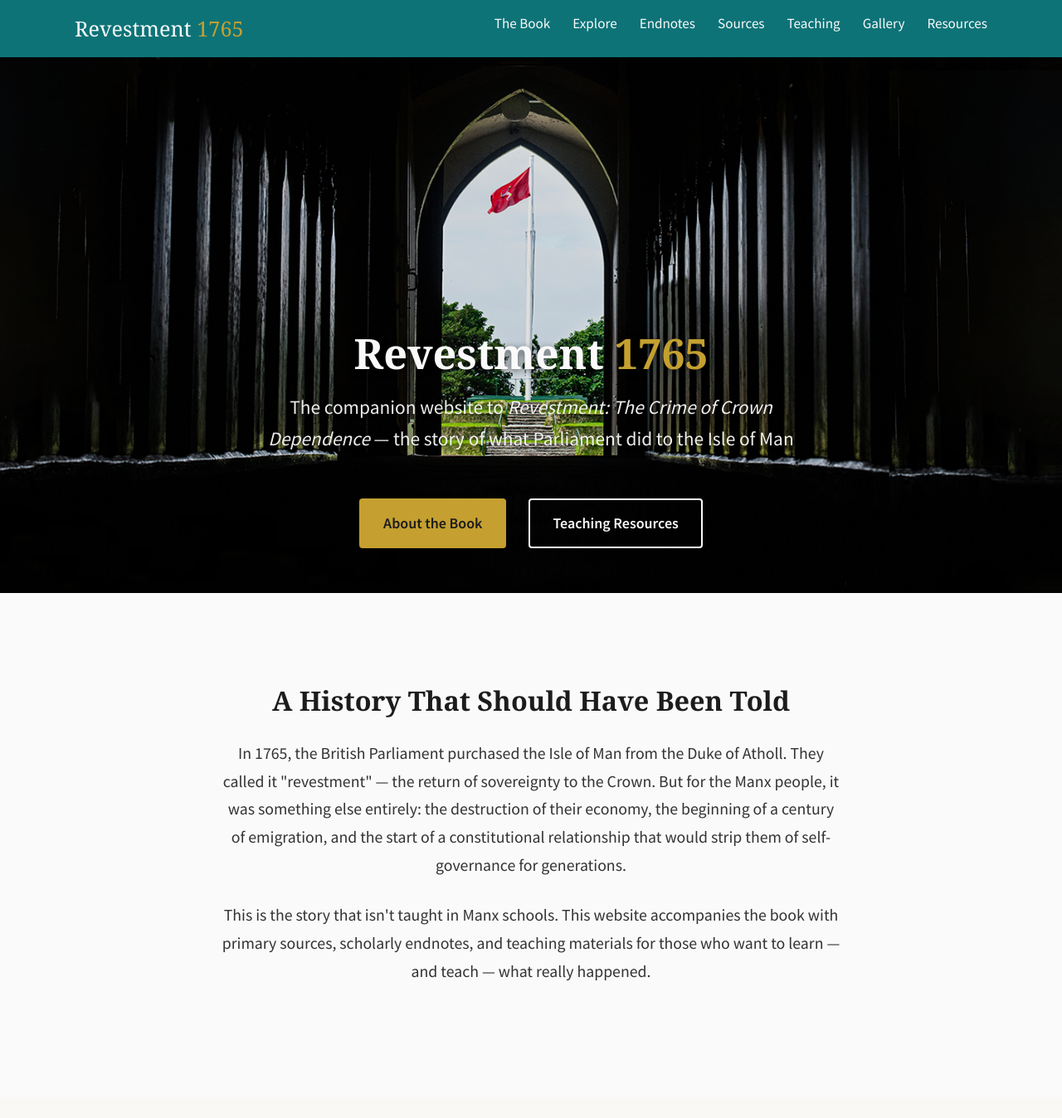
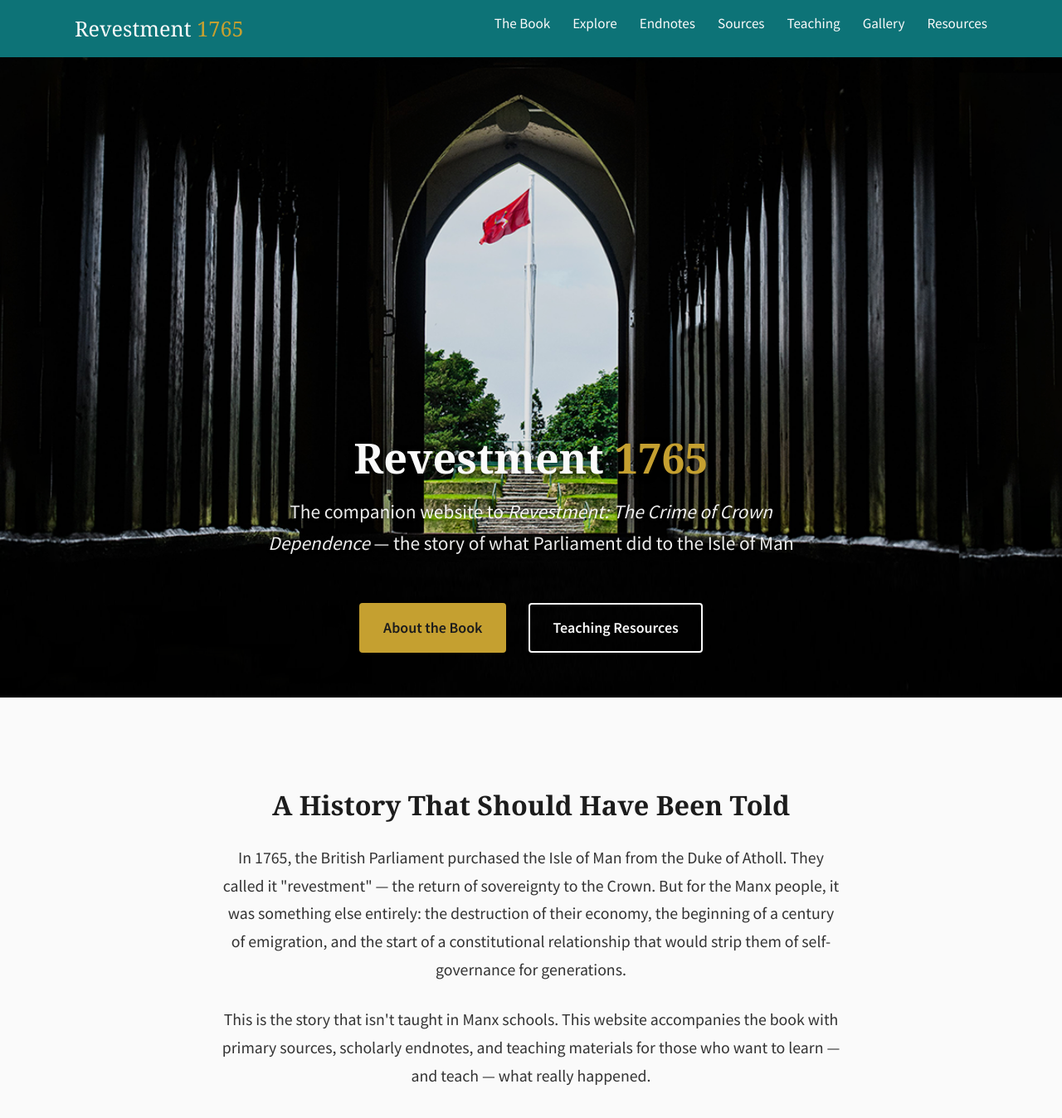
Before and after one commit to SteveBabb10M/revestment, a Jekyll site: the page built from index.html, in a window 1280 px wide and 1400 px high. Shown: the top 1348 px of the window at 83% size. Built offline with Jekyll 4.4.1, drawn with Linux system fonts in a browser that asks for light colours.

Commit message:
Increase top padding in main.scss

```diff
--- a/assets/css/main.scss
+++ b/assets/css/main.scss
@@ -18,7 +18,7 @@
   background-position: center;
   background-repeat: no-repeat;
   color: $white;
-  padding: 18rem $spacing-unit 3rem;
+  padding: 25rem $spacing-unit 3rem;
   text-align: center;
   position: relative;
 
```
